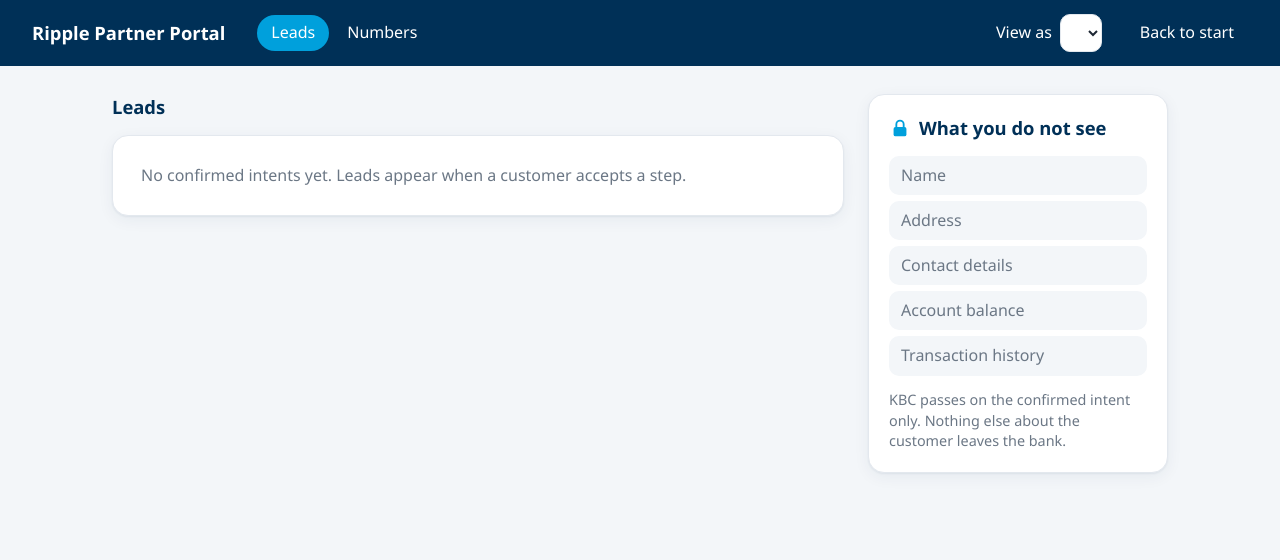
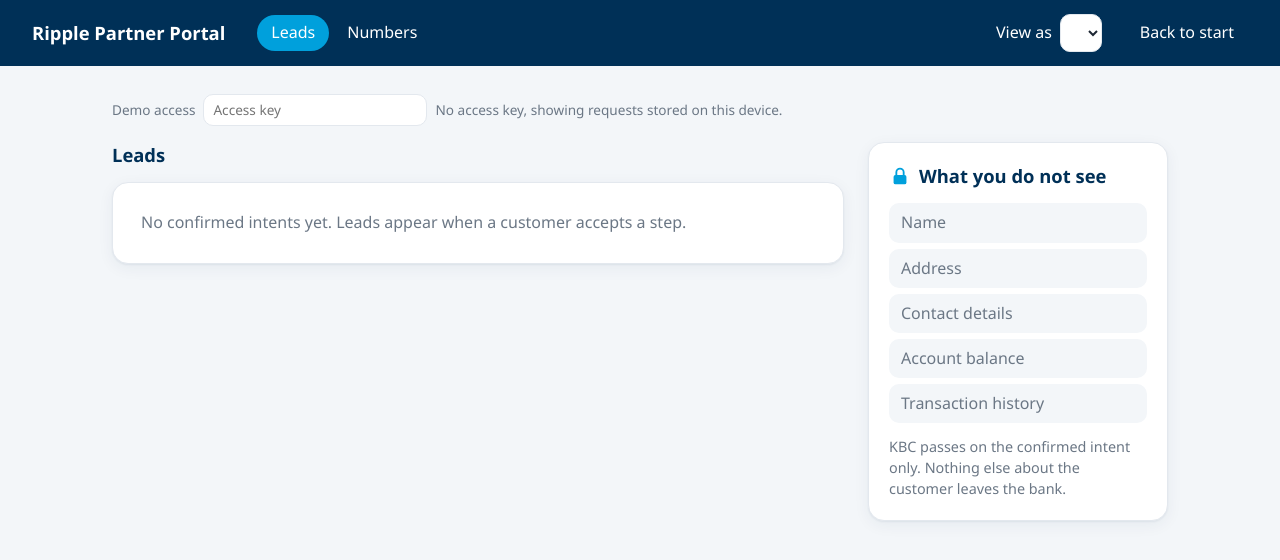
Before and after one commit to Fabrimat/Tectonic-Finals-Hackaton, a React (Vite) app in the folder frontend/: page /partner in a window 1280 px wide. Shown: the top 560 px of the page. Built offline with nearby package versions, Linux system fonts and the light colour scheme.

Commit message:
Send accepted steps to the backend and read intents in the partner portal
The customer app posts an anonymous intent when a step is accepted and keeps the local store as fallback. The partner portal reads intents with a key typed into the page and kept in session storage. Vite proxies /api in dev.

```diff
--- a/frontend/src/apps/customer/PlanBoard.jsx
+++ b/frontend/src/apps/customer/PlanBoard.jsx
@@ -1,8 +1,21 @@
+import { useState } from "react";
+import { postIntent } from "../../lib/api";
 import StepCard from "./StepCard";
 import SkipCard from "./SkipCard";
 
+const syncText = {
+  sent: "Your request reached the partner.",
+  local: "Saved on this device. It will not reach the partner until the service is back.",
+};
+
 export default function PlanBoard({ scenario, decisions, actions }) {
   const steps = [...scenario.steps].sort((a, b) => a.order - b.order);
+  const [sync, setSync] = useState("");
+
+  const decide = (step, decision) => {
+    actions.decide(step.id, decision);
+    if (decision === "accepted" && step.intent) postIntent(scenario.id, step).then(setSync);
+  };
 
   return (
     <section aria-labelledby="cx-plan-title">
@@ -20,13 +33,18 @@ export default function PlanBoard({ scenario, decisions, actions }) {
                 step={step}
                 signal={scenario.signal}
                 decision={decisions[step.id]}
-                onDecide={(d) => actions.decide(step.id, d)}
+                onDecide={(d) => decide(step, d)}
                 onUndo={() => actions.clearDecision(step.id)}
               />
             )}
           </li>
         ))}
       </ol>
+      {syncText[sync] && (
+        <p className="cx-sync" role="status">
+          {syncText[sync]}
+        </p>
+      )}
     </section>
   );
 }
--- a/frontend/src/apps/customer/customer.css
+++ b/frontend/src/apps/customer/customer.css
@@ -702,3 +702,9 @@
   background: var(--kbc-navy);
   color: #fff;
 }
+
+.cx-sync {
+  margin: 14px 0 0;
+  font-size: 0.8rem;
+  color: var(--muted);
+}
--- /dev/null
+++ b/frontend/src/apps/partner/AccessField.jsx
@@ -0,0 +1,24 @@
+const notes = {
+  ok: "Showing requests from the service.",
+  nokey: "No access key, showing requests stored on this device.",
+  denied: "That key was not accepted, showing requests stored on this device.",
+  offline: "Service not reachable, showing requests stored on this device.",
+};
+
+export default function AccessField({ value, onChange, status }) {
+  return (
+    <div className="pp-access">
+      <label htmlFor="pp-key">Demo access</label>
+      <input
+        id="pp-key"
+        type="password"
+        autoComplete="off"
+        spellCheck="false"
+        placeholder="Access key"
+        value={value}
+        onChange={(e) => onChange(e.target.value.trim())}
+      />
+      <span className="pp-access-note" role="status">{notes[status]}</span>
+    </div>
+  );
+}
--- a/frontend/src/apps/partner/PartnerApp.jsx
+++ b/frontend/src/apps/partner/PartnerApp.jsx
@@ -1,20 +1,46 @@
-import { useState } from "react";
+import { useEffect, useState } from "react";
 import { Link, NavLink, Navigate, Route, Routes } from "react-router-dom";
+import { fetchIntents, readAccessKey, writeAccessKey } from "../../lib/api";
 import { useRipple } from "../../lib/store";
-import { leadsFor, partnersOf } from "./leadData";
+import { allPartners, leadsFor, leadsFromIntents, partnersOf } from "./leadData";
+import AccessField from "./AccessField";
 import Leads from "./Leads";
 import Numbers from "./Numbers";
 import "./partner.css";
 
 export default function PartnerApp() {
   const { scenario, confirmed, decisions } = useRipple();
-  const partners = partnersOf(scenario);
+  const [key, setKey] = useState(readAccessKey);
+  const [remote, setRemote] = useState({ status: "nokey", intents: [] });
+  const live = remote.status === "ok";
+  const localPartners = partnersOf(scenario);
+  const partners = live ? allPartners() : localPartners;
   const [picked, setPicked] = useState(null);
   const [offers, setOffers] = useState({});
 
   const current = partners.find((p) => p.name === picked) ?? partners[0];
-  const leads = leadsFor(scenario, decisions, confirmed);
+  const localLeads = leadsFor(scenario, decisions, confirmed);
+  const leads = live ? leadsFromIntents(remote.intents) : localLeads;
   const sendOffer = (ref, offer) => setOffers((prev) => ({ ...prev, [ref]: offer }));
+
+  useEffect(() => {
+    let active = true;
+    const load = () =>
+      fetchIntents(key).then((result) => {
+        if (active) setRemote(result);
+      });
+    load();
+    const timer = key ? setInterval(load, 5000) : null;
+    return () => {
+      active = false;
+      clearInterval(timer);
+    };
+  }, [key]);
+
+  const changeKey = (value) => {
+    writeAccessKey(value);
+    setKey(value);
+  };
 
   return (
     <div className="pp">
@@ -36,6 +62,7 @@ export default function PartnerApp() {
         <Link className="pp-back" to="/">Back to start</Link>
       </header>
       <main className="pp-main">
+        <AccessField value={key} onChange={changeKey} status={remote.status} />
         <Routes>
           <Route
             index
@@ -50,7 +77,7 @@ export default function PartnerApp() {
           />
           <Route
             path="numbers"
-            element={<Numbers scenario={scenario} decisions={decisions} leads={leads} partners={partners} />}
+            element={<Numbers scenario={scenario} decisions={decisions} leads={localLeads} partners={localPartners} />}
           />
           <Route path="*" element={<Navigate to="/partner" replace />} />
         </Routes>
--- a/frontend/src/apps/partner/leadData.js
+++ b/frontend/src/apps/partner/leadData.js
@@ -1,4 +1,4 @@
-import { canShare } from "../../data/scenarios";
+import { canShare, scenarios, viewOf } from "../../data/scenarios.js";
 
 function hash(text) {
   let h = 2166136261;
@@ -37,3 +37,35 @@ export function leadsFor(scenario, decisions, confirmed) {
       band: s.intent.budgetBand,
     }));
 }
+
+function readyStepsOf() {
+  return scenarios.flatMap((base) => viewOf(base, "ready").steps.map((step) => ({ scenarioId: base.id, step })));
+}
+
+export function allPartners() {
+  const seen = new Map();
+  for (const { step } of readyStepsOf()) {
+    if (step.partner && step.intent && !seen.has(step.partner.name)) seen.set(step.partner.name, step.partner);
+  }
+  return [...seen.values()];
+}
+
+// Turns server intents into lead rows. An intent whose step is not in the local content is dropped.
+export function leadsFromIntents(intents) {
+  const known = readyStepsOf();
+  const leads = [];
+  for (const intent of intents) {
+    const match = known.find((k) => k.scenarioId === intent.scenarioId && k.step.id === intent.stepId);
+    if (!match || !match.step.partner) continue;
+    leads.push({
+      id: intent.stepId,
+      ref: intent.reference,
+      partner: match.step.partner.name,
+      service: intent.service,
+      region: intent.region,
+      timeframe: intent.timeframe,
+      band: intent.budgetBand,
+    });
+  }
+  return leads;
+}
--- a/frontend/src/apps/partner/partner.css
+++ b/frontend/src/apps/partner/partner.css
@@ -403,3 +403,23 @@
     margin-left: 0;
   }
 }
+
+.pp-access {
+  display: flex;
+  flex-wrap: wrap;
+  align-items: center;
+  gap: 8px;
+  margin-bottom: 16px;
+  font-size: 0.85rem;
+  color: var(--muted);
+}
+
+.pp-access input {
+  font: inherit;
+  padding: 5px 9px;
+  border-radius: var(--radius-sm);
+  border: 1px solid var(--line);
+  background: var(--card);
+  color: var(--ink);
+  width: 14rem;
+}
--- /dev/null
+++ b/frontend/src/lib/api.js
@@ -0,0 +1,60 @@
+const sent = new Set();
+
+export async function postIntent(scenarioId, step) {
+  const { intent } = step;
+  if (!intent) return "skipped";
+  const id = `${scenarioId}:${step.id}`;
+  if (sent.has(id)) return "sent";
+  try {
+    const res = await fetch("/api/intents", {
+      method: "POST",
+      headers: { "content-type": "application/json" },
+      body: JSON.stringify({
+        scenarioId,
+        stepId: step.id,
+        service: intent.service,
+        region: intent.region,
+        timeframe: intent.timeframe,
+        budgetBand: intent.budgetBand,
+      }),
+    });
+    if (!res.ok) return "local";
+    sent.add(id);
+    return "sent";
+  } catch {
+    return "local";
+  }
+}
+
+// Resolves to { status: "ok", intents } or { status: "nokey" | "denied" | "offline" }.
+export async function fetchIntents(key) {
+  if (!key) return { status: "nokey" };
+  try {
+    const res = await fetch("/api/intents", { headers: { "x-api-key": key } });
+    if (res.status === 401) return { status: "denied" };
+    if (!res.ok) return { status: "offline" };
+    const intents = await res.json();
+    return { status: "ok", intents: Array.isArray(intents) ? intents : [] };
+  } catch {
+    return { status: "offline" };
+  }
+}
+
+const KEY_SLOT = "ripple-demo-access";
+
+export function readAccessKey() {
+  try {
+    return sessionStorage.getItem(KEY_SLOT) ?? "";
+  } catch {
+    return "";
+  }
+}
+
+export function writeAccessKey(value) {
+  try {
+    if (value) sessionStorage.setItem(KEY_SLOT, value);
+    else sessionStorage.removeItem(KEY_SLOT);
+  } catch {
+    // session storage can be blocked, the key then lives only in the field
+  }
+}
--- a/frontend/vite.config.js
+++ b/frontend/vite.config.js
@@ -1,7 +1,12 @@
 import react from '@vitejs/plugin-react'
 import { defineConfig } from 'vite'
+
+const api = process.env.API_TARGET ?? 'http://localhost:3000'
 
 // https://vite.dev/config/
 export default defineConfig({
   plugins: [react()],
+  server: {
+    proxy: { '/api': api },
+  },
 })
```
Also changed, not shown: 1 other file (tests, documents, lock files or other folders).
